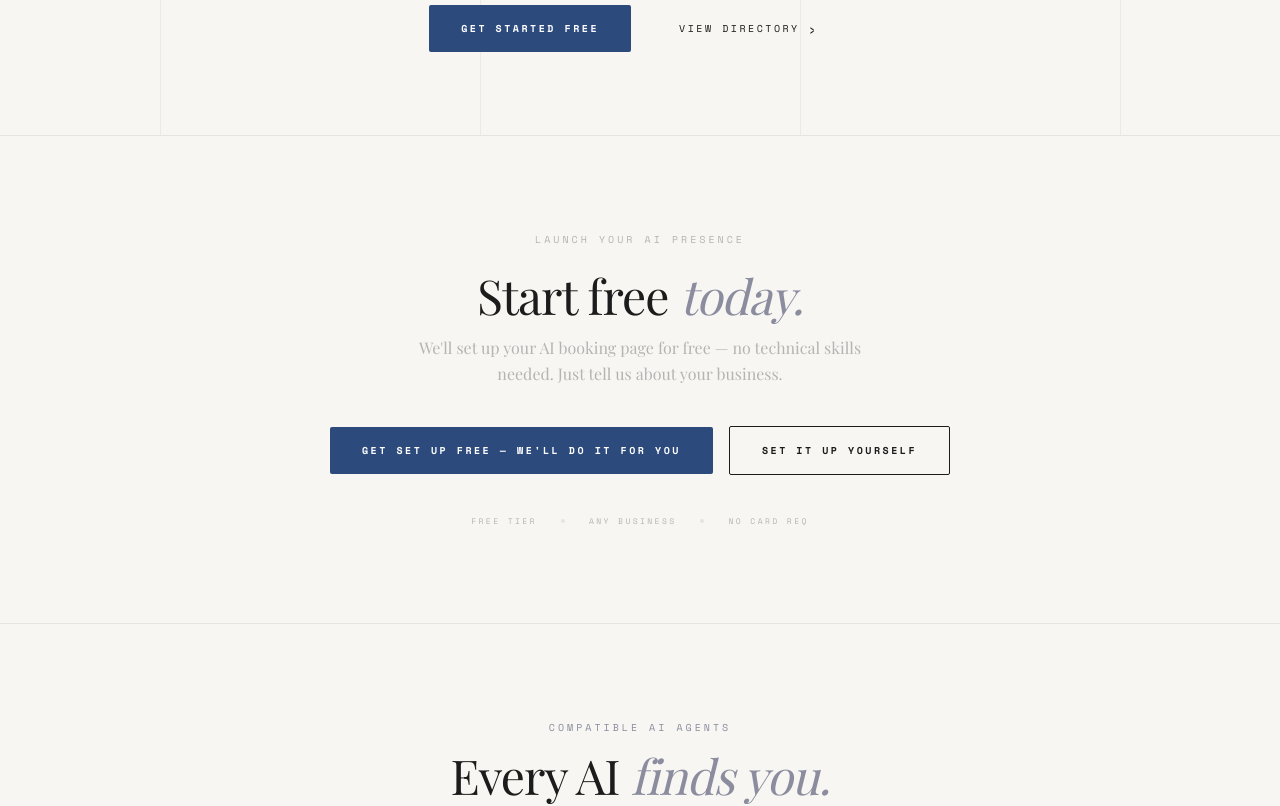
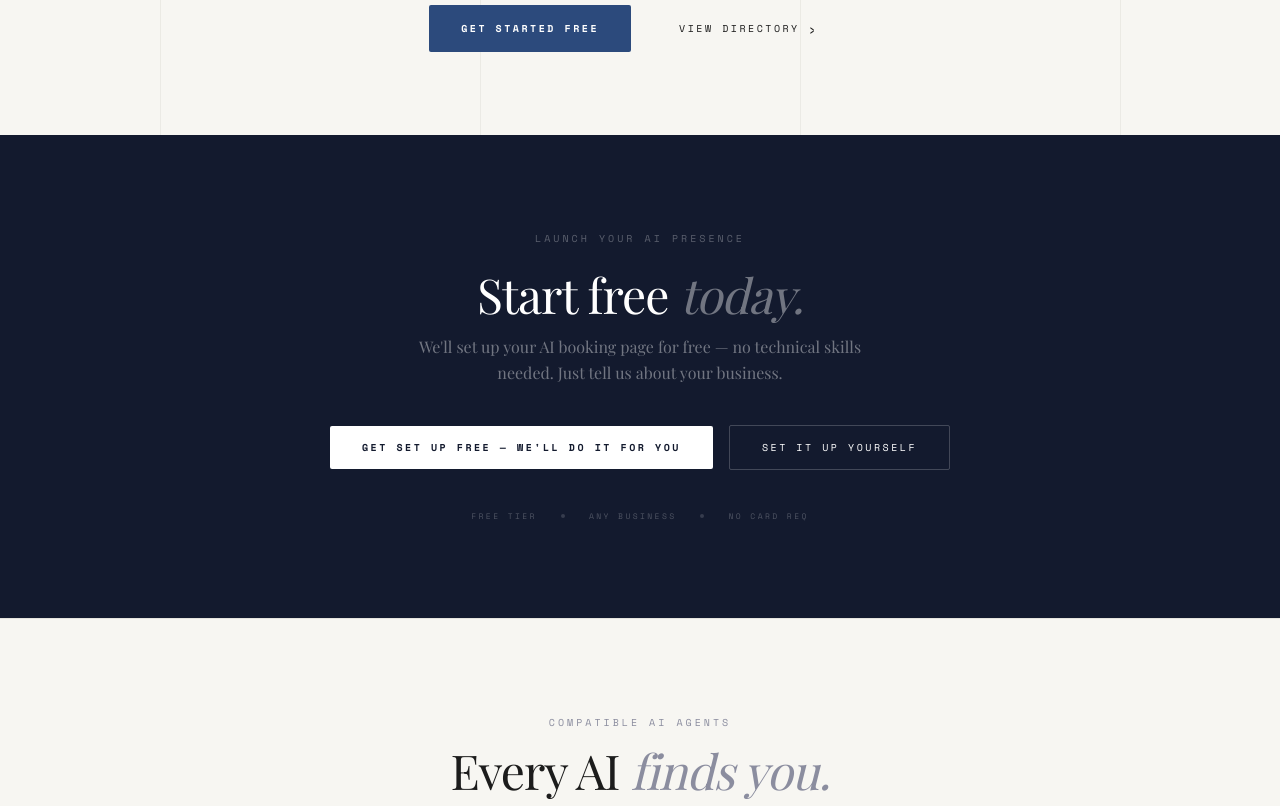
Before and after one commit to NotSupr3macy/practizio, a Next.js app: page / in a window 1280 px wide. Shown: the part 800-1606 px from the top of the page. Built offline with nearby package versions, Linux system fonts and the light colour scheme; no server answers; a web font is replaced by a local one.

Commit message:
Make CTA section navy blue with inverted button colors
Dark navy background with white text, white primary button, and outlined
ghost button for the "Start free today" call-to-action section.

Co-Authored-By: Claude Opus 4.6 <noreply@anthropic.com>

```diff
--- a/components/marketing/command-bar.tsx
+++ b/components/marketing/command-bar.tsx
@@ -3,23 +3,23 @@ import Link from 'next/link'
 export function CommandBar() {
   return (
     <section
-      className="section-light py-24 px-6 md:px-10"
-      style={{ borderTop: '1px solid var(--border-light)' }}
+      className="py-24 px-6 md:px-10"
+      style={{ background: 'var(--navy)' }}
     >
       <div className="max-w-3xl mx-auto relative z-10 text-center">
         <span
           className="font-mono text-[10px] uppercase block mb-6"
-          style={{ letterSpacing: '0.3em', color: 'var(--muted-text)' }}
+          style={{ letterSpacing: '0.3em', color: 'rgba(255,255,255,0.3)' }}
         >
           LAUNCH YOUR AI PRESENCE
         </span>
 
         <h2
           className="editorial-heading text-3xl md:text-5xl mb-4"
-          style={{ color: 'var(--foreground)' }}
+          style={{ color: 'var(--white)' }}
         >
           Start free{' '}
-          <span style={{ fontStyle: 'italic', color: 'var(--taupe)' }}>
+          <span style={{ fontStyle: 'italic', color: 'rgba(255,255,255,0.4)' }}>
             today.
           </span>
         </h2>
@@ -30,7 +30,7 @@ export function CommandBar() {
             fontFamily: '"Playfair Display", serif',
             fontWeight: 300,
             fontSize: '16px',
-            color: 'var(--muted-text)',
+            color: 'rgba(255,255,255,0.4)',
             lineHeight: 1.6,
           }}
         >
@@ -38,24 +38,45 @@ export function CommandBar() {
         </p>
 
         <div className="flex flex-col sm:flex-row items-center justify-center gap-4">
-          <Link href="/get-setup" className="btn-primary">
+          <Link
+            href="/get-setup"
+            className="font-mono text-[10px] uppercase transition-all duration-300"
+            style={{
+              letterSpacing: '0.25em',
+              padding: '14px 32px',
+              borderRadius: '2px',
+              background: 'var(--white)',
+              color: 'var(--navy)',
+              fontWeight: 700,
+            }}
+          >
             GET SET UP FREE — WE&apos;LL DO IT FOR YOU
           </Link>
-          <Link href="/signup" className="btn-ghost">
+          <Link
+            href="/signup"
+            className="font-mono text-[10px] uppercase transition-all duration-300"
+            style={{
+              letterSpacing: '0.25em',
+              padding: '14px 32px',
+              borderRadius: '2px',
+              border: '1px solid rgba(255,255,255,0.2)',
+              color: 'var(--white)',
+            }}
+          >
             SET IT UP YOURSELF
           </Link>
         </div>
 
         <div className="flex items-center justify-center gap-6 mt-10">
-          <span className="font-mono text-[8px] uppercase" style={{ letterSpacing: '0.3em', color: 'var(--muted-text)' }}>
+          <span className="font-mono text-[8px] uppercase" style={{ letterSpacing: '0.3em', color: 'rgba(255,255,255,0.25)' }}>
             FREE TIER
           </span>
-          <span className="w-1 h-1 rounded-full" style={{ background: 'var(--border-light)' }} />
-          <span className="font-mono text-[8px] uppercase" style={{ letterSpacing: '0.3em', color: 'var(--muted-text)' }}>
+          <span className="w-1 h-1 rounded-full" style={{ background: 'rgba(255,255,255,0.15)' }} />
+          <span className="font-mono text-[8px] uppercase" style={{ letterSpacing: '0.3em', color: 'rgba(255,255,255,0.25)' }}>
             ANY BUSINESS
           </span>
-          <span className="w-1 h-1 rounded-full" style={{ background: 'var(--border-light)' }} />
-          <span className="font-mono text-[8px] uppercase" style={{ letterSpacing: '0.3em', color: 'var(--muted-text)' }}>
+          <span className="w-1 h-1 rounded-full" style={{ background: 'rgba(255,255,255,0.15)' }} />
+          <span className="font-mono text-[8px] uppercase" style={{ letterSpacing: '0.3em', color: 'rgba(255,255,255,0.25)' }}>
             NO CARD REQ
           </span>
         </div>
```
